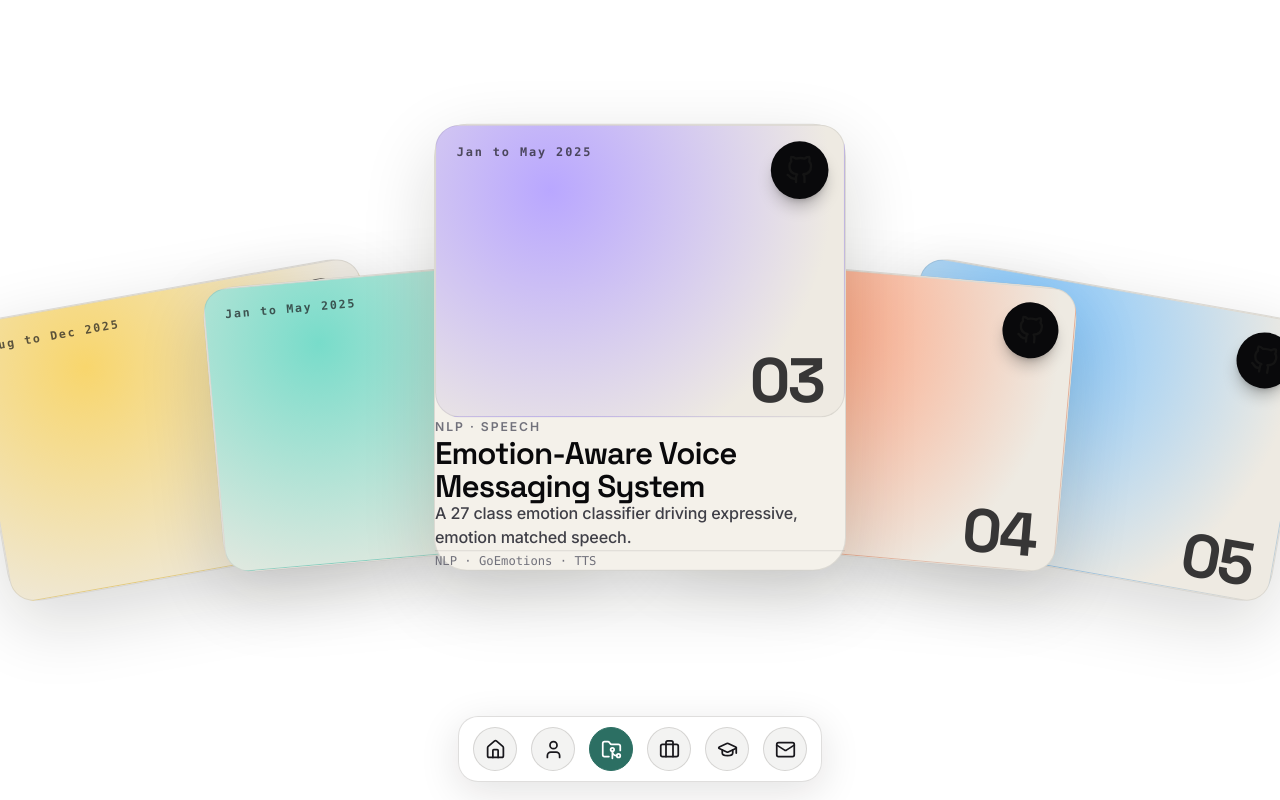
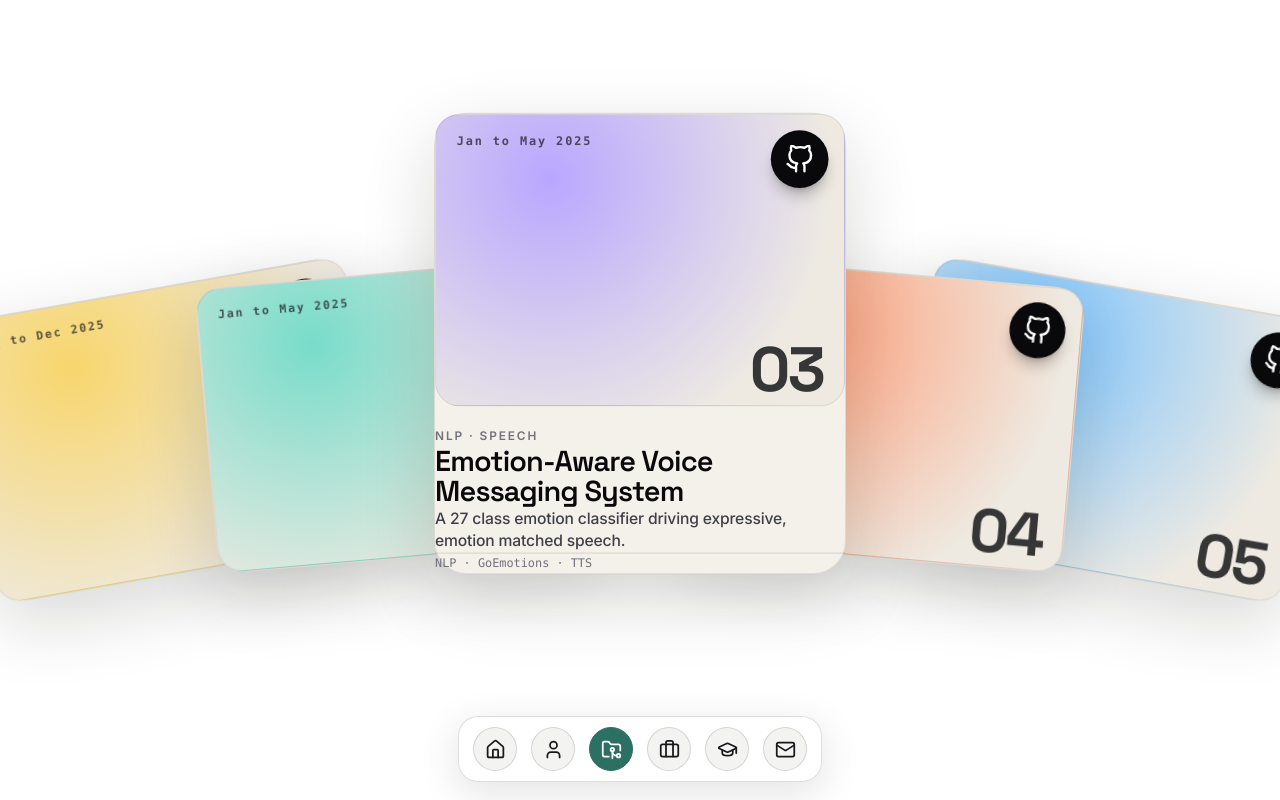
Before and after one commit to gautambalgi/PersonalWebsite, a React (Vite) app: page /projects in a window 1280 px wide. Shown: the top 800 px of the page. Built offline with nearby package versions, Linux system fonts and the light colour scheme.

Commit message:
white logo, smooth reveal, contained text

```diff
--- a/src/components/OrbitCardStack.jsx
+++ b/src/components/OrbitCardStack.jsx
@@ -64,13 +64,13 @@ function inRange(index, length) {
   return Math.min(Math.max(0, index), Math.max(0, length - 1));
 }
 
-// GitHub logo (inline SVG, colored via currentColor)
+// GitHub logo — forced white so it reads on the black dot
 function GithubIcon({ className }) {
   return (
     <svg
       viewBox="0 0 24 24"
       fill="none"
-      stroke="currentColor"
+      stroke="#ffffff"
       strokeWidth="2"
       strokeLinecap="round"
       strokeLinejoin="round"
@@ -90,7 +90,7 @@ function GithubDot({ repo, name }) {
       rel="noreferrer"
       onClick={(e) => e.stopPropagation()}
       aria-label={`Open ${name} on GitHub`}
-      className="group/gh absolute right-4 top-4 z-20 grid size-14 place-items-center rounded-full bg-zinc-950 text-white shadow-lg shadow-black/25 transition-transform duration-200 hover:scale-110"
+      className="group/gh absolute right-4 top-4 z-20 grid size-14 place-items-center rounded-full bg-zinc-950 shadow-lg shadow-black/25 transition-transform duration-300 hover:scale-110"
     >
       <GithubIcon className="h-1/2 w-1/2" />
       <span className="pointer-events-none absolute -top-10 left-1/2 origin-bottom -translate-x-1/2 scale-0 rounded-lg border border-black/10 bg-white px-3 py-1.5 text-xs font-bold text-zinc-900 shadow-md transition-transform duration-200 group-hover/gh:scale-100">
@@ -104,8 +104,8 @@ export function OrbitCardStack({
   items = projects,
   className,
   defaultActiveIndex = 2,
-  spread = 215,
-  lift = 46,
+  spread = 222,
+  lift = 50,
 }) {
   const reduceMotion = useReducedMotion() ?? false;
   const cards = items.length ? items : projects;
@@ -127,13 +127,15 @@ export function OrbitCardStack({
     [cards, midpoint, spread]
   );
 
+  const dur = reduceMotion ? "0ms" : "560ms";
+
   return (
     <div
       className={cn("relative flex w-full items-center justify-center p-4", className)}
     >
       <div
         ref={stageRef}
-        className="relative h-[600px] w-full max-w-[1200px]"
+        className="relative h-[620px] w-full max-w-[1220px]"
         onMouseLeave={() => setActiveIndex(restingIndex)}
         role="list"
         aria-label="Project card stack"
@@ -146,7 +148,10 @@ export function OrbitCardStack({
             transform: `translate(calc(-50% + ${pos.x}px), calc(-50% + ${
               pos.y - (active ? lift : 0)
             }px)) rotate(${active ? 0 : pos.rotation}deg) scale(${active ? 1.03 : 1})`,
-            transitionDuration: reduceMotion ? "0ms" : "460ms",
+            transitionProperty: "transform, box-shadow",
+            transitionDuration: dur,
+            transitionTimingFunction: "cubic-bezier(0.22, 1, 0.36, 1)",
+            willChange: "transform",
           };
 
           return (
@@ -155,10 +160,7 @@ export function OrbitCardStack({
               role="listitem"
               tabIndex={0}
               aria-current={active ? "true" : undefined}
-              className={cn(
-                "absolute left-1/2 top-1/2 w-[min(90vw,25rem)] origin-bottom cursor-pointer rounded-[2rem] border border-black/10 bg-[#f4f1ea] p-4 text-[#141414] shadow-[0_24px_70px_rgba(20,16,10,0.16)] outline-none",
-                "transition-[transform] ease-[cubic-bezier(.2,.8,.2,1)] focus-visible:ring-2 focus-visible:ring-zinc-950/30 focus-visible:ring-offset-2 focus-visible:ring-offset-white"
-              )}
+              className="absolute left-1/2 top-1/2 w-[min(90vw,25rem)] origin-bottom cursor-pointer rounded-[2rem] border border-black/10 bg-[#f4f1ea] p-4 text-[#141414] shadow-[0_24px_70px_rgba(20,16,10,0.16)] outline-none focus-visible:ring-2 focus-visible:ring-zinc-950/30 focus-visible:ring-offset-2 focus-visible:ring-offset-white"
               style={style}
               onMouseEnter={() => setActiveIndex(index)}
               onFocus={() => setActiveIndex(index)}
@@ -184,28 +186,33 @@ export function OrbitCardStack({
                 </span>
               </div>
 
-              {/* details — only revealed on the active card */}
+              {/* details — smooth height reveal via grid-rows, only on the active card */}
               <div
-                className={cn(
-                  "overflow-hidden px-2 transition-all duration-300 ease-out",
-                  active ? "mt-5 max-h-[24rem] opacity-100" : "mt-0 max-h-0 opacity-0"
-                )}
+                className="grid transition-all ease-out"
+                style={{
+                  gridTemplateRows: active ? "1fr" : "0fr",
+                  opacity: active ? 1 : 0,
+                  marginTop: active ? "1.25rem" : "0",
+                  transitionDuration: dur,
+                }}
               >
-                <p className="text-[0.74rem] font-semibold uppercase tracking-[0.16em] text-zinc-500">
+                <div className="min-h-0 overflow-hidden px-2">
+                  <p className="text-[0.72rem] font-semibold uppercase tracking-[0.16em] text-zinc-500">
                     {item.role}
                   </p>
                   <h3
-                  className="mt-2 text-[1.9rem] font-semibold leading-[1.05] tracking-[-0.03em] text-zinc-950"
+                    className="mt-2 text-[1.75rem] font-semibold leading-[1.06] tracking-[-0.03em] text-zinc-950"
                     style={{ fontFamily: "var(--display)" }}
                   >
                     {item.name}
                   </h3>
-                <p className="mt-3 text-[0.98rem] font-medium leading-[1.45] tracking-[-0.01em] text-zinc-700">
+                  <p className="mt-3 max-w-[22rem] text-[0.95rem] font-medium leading-[1.45] tracking-[-0.01em] text-zinc-700">
                     {item.description}
                   </p>
-                <p className="mt-4 border-t border-black/10 pt-4 font-mono text-[0.74rem] text-zinc-500">
+                  <p className="mt-4 border-t border-black/10 pt-4 font-mono text-[0.72rem] text-zinc-500">
                     {item.tech}
                   </p>
+                </div>
               </div>
             </article>
           );
```
Lines whose indentation alone changed are shown as unchanged.
